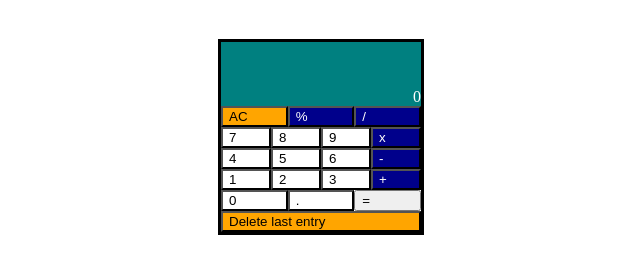
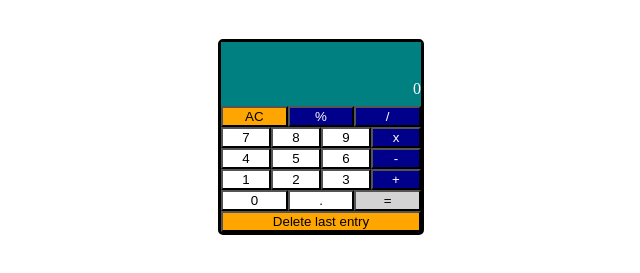
Before and after one commit to perasperaad-astra/calculator, a plain HTML site: page index.html in a window 1280 px wide. Shown: the part 61-334 px from the top of the page, without its empty margins (319-959 px from the left). Drawn offline with Linux system fonts and the light colour scheme.

Commit message:
Added slight rounding to calc CSS

```diff
--- a/style.css
+++ b/style.css
@@ -25,11 +25,16 @@ button {
     flex: 1;
     align-items: stretch;
     flex-wrap: wrap;
+    justify-content: center;
 }
 
+#operate {
+    background-color: lightgrey;
+}
 
 #display {
     color: white;
+    padding-bottom: 8px;
 }
 
 #runningTotal {
@@ -48,15 +53,18 @@ button {
 .container {
     display: flex;
     justify-content: center;
+
 }
 
 .calc-container {
+    border-top-right-radius: 5px;
+    border-top-left-radius: 5px;
+    border-bottom-right-radius: 5px;
+    border-bottom-left-radius: 5px;
+
     display: flex;
     flex-wrap: wrap;
     flex-direction: column;
-   /* align-items: stretch;  */
-
-   /* grid-template-columns: 1fr 1fr 1fr 1fr;  */
    border: 3px black solid;
 }
 
```
Also changed, not shown: index.js (+4 -7 lines).
